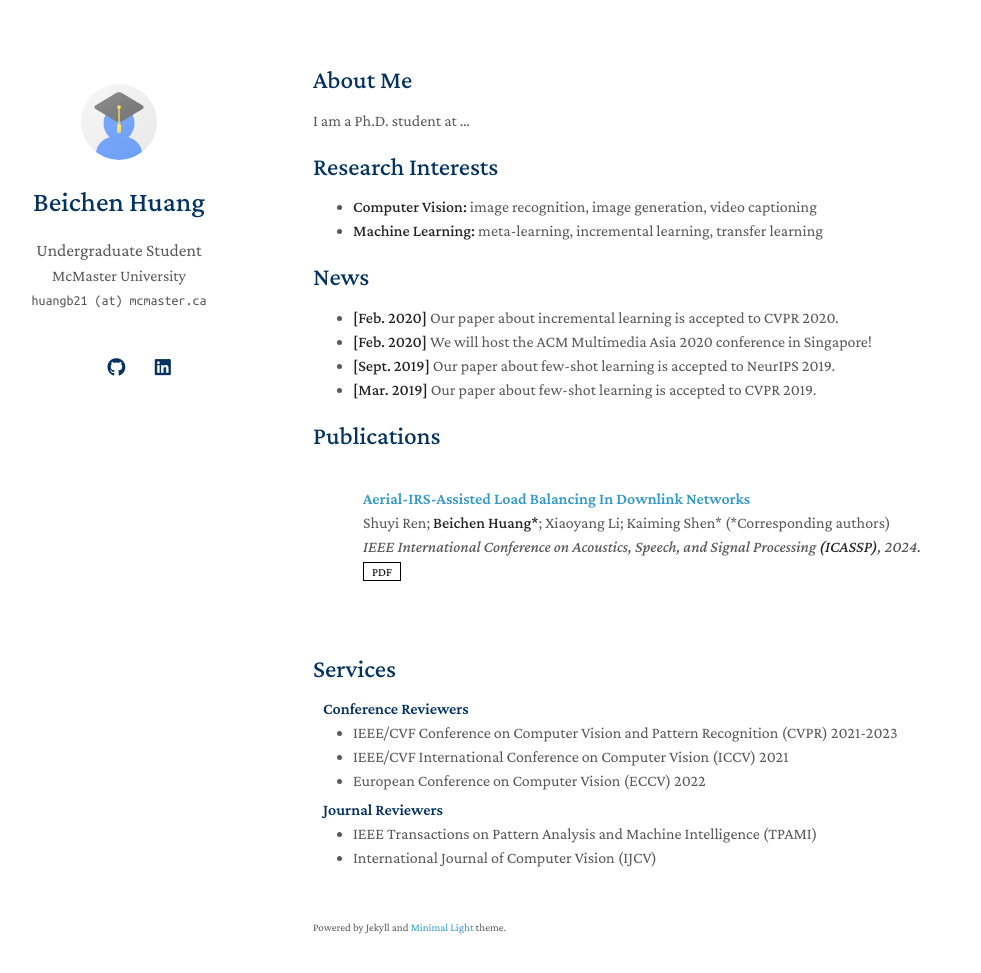
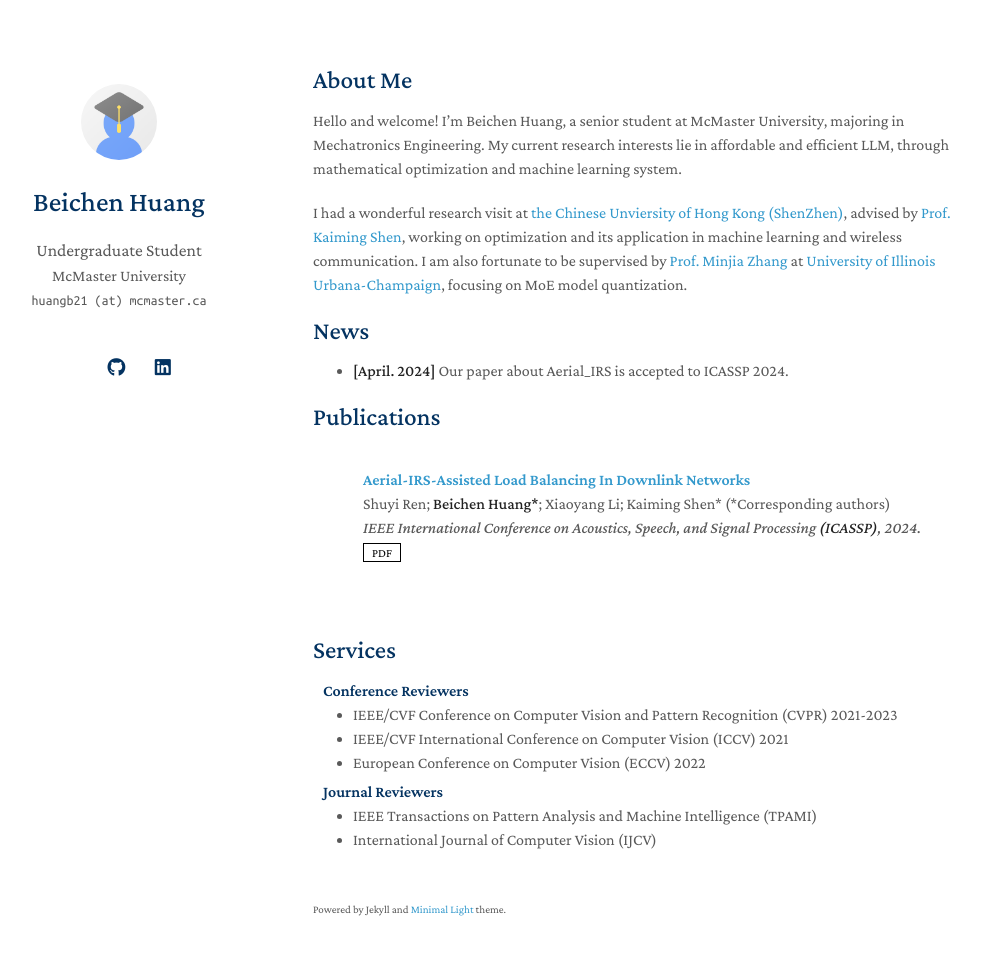
Before and after one commit to BeichenHuang/BeichenHuang.github.io, a Jekyll site: the page built from index.md, in a window 1280 px wide and 1008 px high. Shown: the top 973 px of the window, without its empty margins (157-1138 px from the left). Built offline with Jekyll 4.4.1, drawn with Linux system fonts in a browser that asks for light colours; a style sheet for code colours, icons or effects is not loaded; our own code applies the rules of GitHub Pages for plain Markdown files.

Commit message:
Update index.md

```diff
--- a/index.md
+++ b/index.md
@@ -4,19 +4,15 @@ layout: homepage
 
 ## About Me
 
-I am a Ph.D. student at ...
+Hello and welcome! I'm Beichen Huang, a senior student at McMaster University, majoring in Mechatronics Engineering. My current research interests lie in affordable and efficient LLM, through mathematical optimization and machine learning system.
 
-## Research Interests
+I had a wonderful research visit at [the Chinese Unviersity of Hong Kong (ShenZhen)](https://www.cuhk.edu.cn/en), advised by [Prof. Kaiming Shen](https://kaimingshen.github.io/index.html), working on optimization and its application in machine learning and wireless communication. I am also fortunate to be supervised by [Prof. Minjia Zhang](https://minjiazhang.github.io/) at [University of Illinois Urbana-Champaign](https://illinois.edu/), focusing on MoE model quantization.
 
-- **Computer Vision:** image recognition, image generation, video captioning
-- **Machine Learning:** meta-learning, incremental learning, transfer learning
+
 
 ## News
 
-- **[Feb. 2020]** Our paper about incremental learning is accepted to CVPR 2020.
-- **[Feb. 2020]** We will host the ACM Multimedia Asia 2020 conference in Singapore!
-- **[Sept. 2019]** Our paper about few-shot learning is accepted to NeurIPS 2019.
-- **[Mar. 2019]** Our paper about few-shot learning is accepted to CVPR 2019.
+- **[April. 2024]** Our paper about Aerial_IRS is accepted to ICASSP 2024.
 
 {% include_relative _includes/publications.md %}
 
```
